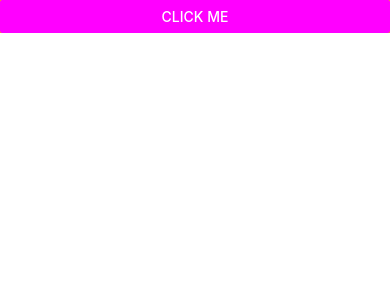
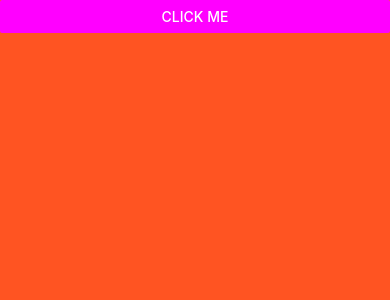
Before and after one commit to ashutosh65000/Done-with-It, a React Native app: screen / in a window 390 px wide. Shown: the top 300 px of the page. Built offline with nearby package versions, Linux system fonts and the light colour scheme.

Commit message:
Platform Specific Code and StatusBar Height

```diff
--- a/App.js
+++ b/App.js
@@ -1,10 +1,9 @@
-import { StatusBar } from 'expo-status-bar';
 import React from 'react';
-import { StyleSheet, Text, SafeAreaView, Image, TouchableHighlight, Button, Alert } from 'react-native';
+import { StyleSheet, SafeAreaView, Button, Alert, Platform, StatusBar } from 'react-native';
 
 export default function App() {
   return (
-    <SafeAreaView style={{ backgroundColor: "orange" }}>
+    <SafeAreaView style={styles.container}>
       <Button
         color="magenta"
         title="Click Me"
@@ -12,9 +11,9 @@
           Alert.alert(
             "Favourite Movie",
             "Avengers Assemble."
-          )}
+          )
+        }
       />
-      <StatusBar style="auto" />
     </SafeAreaView>
   );
 }
@@ -22,8 +21,7 @@
 const styles = StyleSheet.create({
   container: {
     flex: 1,
-    backgroundColor: '#fff',
-    alignItems: 'center',
-    justifyContent: 'center',
+    backgroundColor: '#ff5422',
+    paddingTop: Platform.OS === "android" ? StatusBar.currentHeight : 0
   },
 });
```
